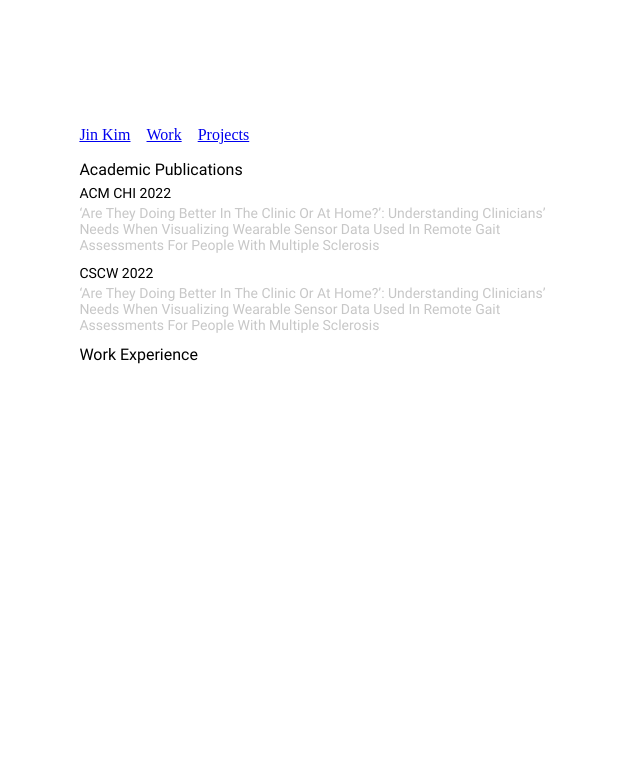
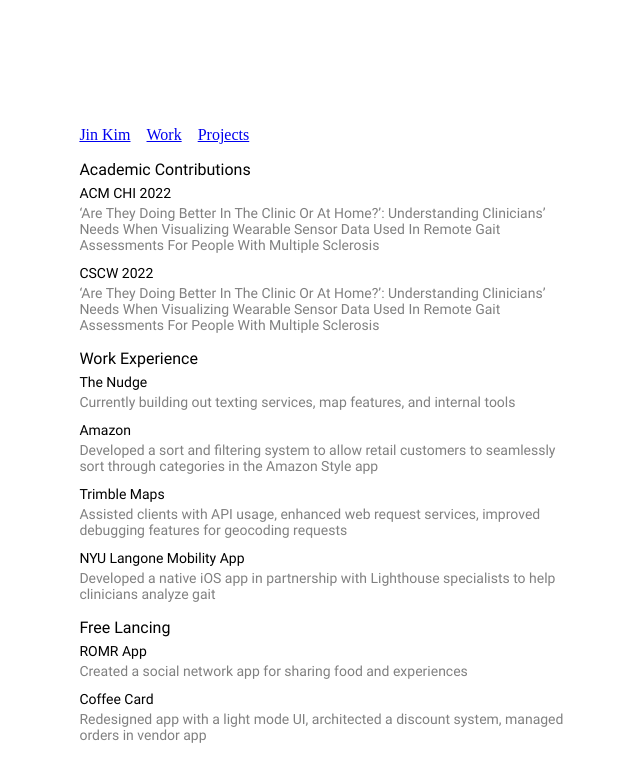
Before and after one commit to jinsung-kim/react-personal-homepage, a React (Create React App) app: page /work in a window 1280 px wide. Shown: the top 782 px of the page, without its empty margins (55-695 px from the left). Built offline with nearby package versions, Linux system fonts and the light colour scheme.

Commit message:
added work experience

```diff
--- a/src/pages/Work.jsx
+++ b/src/pages/Work.jsx
@@ -18,12 +18,48 @@
       "‘Are They Doing Better In The Clinic Or At Home?’: Understanding Clinicians’ Needs When Visualizing Wearable Sensor Data Used In Remote Gait Assessments For People With Multiple Sclerosis",
   },
 ];
+
 const WORK_EXPERIENCES = [
-  { redirectTo: "", title: "", subtitle: "" },
-  { redirectTo: "", title: "", subtitle: "" },
-  { redirectTo: "", title: "", subtitle: "" },
-  { redirectTo: "", title: "", subtitle: "" },
-  { redirectTo: "", title: "", subtitle: "" },
+  {
+    redirectTo: "https://www.nudgetext.com",
+    title: "The Nudge",
+    subtitle:
+      "Currently building out texting services, map features, and internal tools",
+  },
+  {
+    redirectTo:
+      "https://www.aboutamazon.com/news/retail/amazon-reimagines-in-store-shopping-with-amazon-style",
+    title: "Amazon",
+    subtitle:
+      "Developed a sort and filtering system to allow retail customers to seamlessly sort through categories in the Amazon Style app",
+  },
+  {
+    redirectTo: "https://maps.trimble.com/",
+    title: "Trimble Maps",
+    subtitle:
+      "Assisted clients with API usage, enhanced web request services, improved debugging features for geocoding requests",
+  },
+  {
+    redirectTo:
+      "https://dl.acm.org/doi/10.1145/3491102.3501989#sec-recommendations",
+    title: "NYU Langone Mobility App",
+    subtitle:
+      "Developed a native iOS app in partnership with Lighthouse specialists to help clinicians analyze gait",
+  },
+];
+
+const FREE_LANCING = [
+  {
+    redirectTo: "https://romr.app/",
+    title: "ROMR App",
+    subtitle: "Created a social network app for sharing food and experiences",
+  },
+  {
+    redirectTo: "https://coffeecard.nyc/",
+    title: "Coffee Card",
+    subtitle:
+      "Redesigned app with a light mode UI, architected a discount system, managed orders in vendor app",
+  },
 ];
 
 export default function Work() {
@@ -32,11 +68,14 @@
       <Navbar currentIndex={1} />
 
       <div className='main-content'>
-        <div className='academic-label'>Academic Publications</div>
-        <DataTable data={ACADEMIC_PUBLICATIONS} />
+        <div className='academic-label'>Academic Contributions</div>
+        <DataTable data={ACADEMIC_PUBLICATIONS} secondaryColor='#808080' />
 
         <div className='work-label'>Work Experience</div>
-        <DataTable data={WORK_EXPERIENCES} />
+        <DataTable data={WORK_EXPERIENCES} secondaryColor='#808080' />
+
+        <div className='work-label'>Free Lancing</div>
+        <DataTable data={FREE_LANCING} secondaryColor='#808080' />
       </div>
 
       <style jsx>{`
@@ -48,7 +87,7 @@
         }
 
         .work-label {
-          margin-top: 12px;
+          margin-top: 16px;
         }
       `}</style>
     </Container>
```
